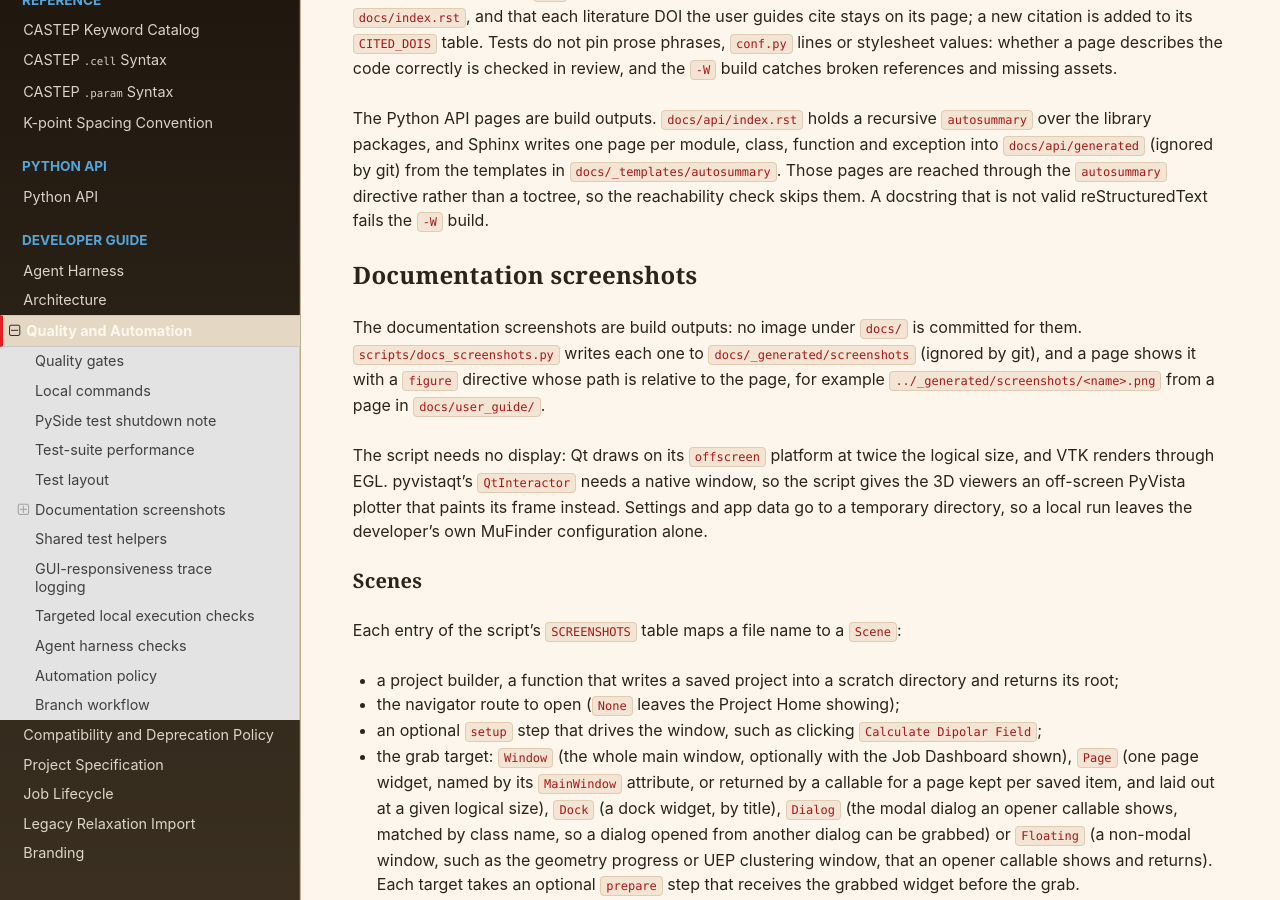
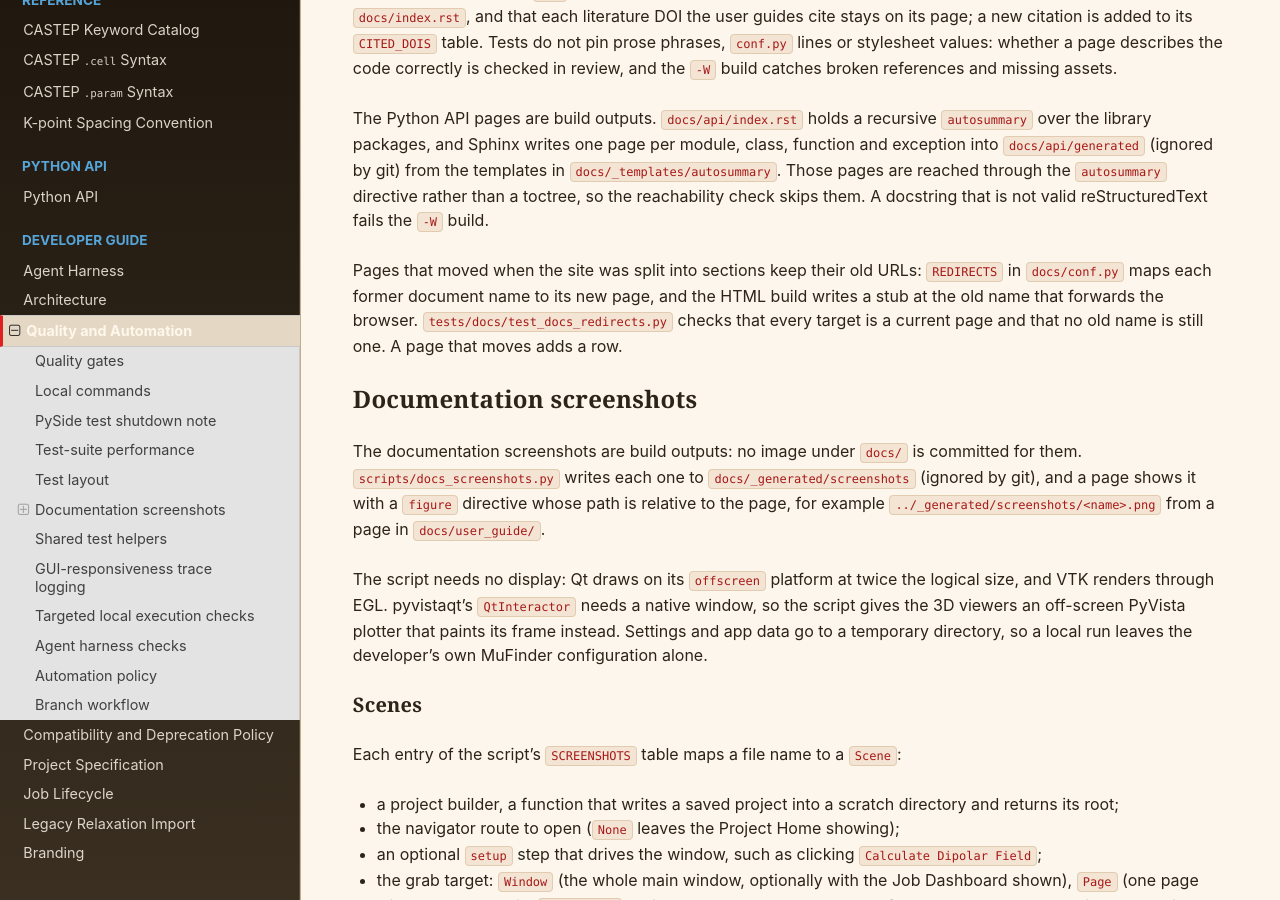
Before and after one commit to BenHuddart/mufinder, a Sphinx documentation site: the page built from docs/quality_and_automation.rst, in a window 1280 px wide and 900 px high, scrolled down 2558 px. Built offline with Sphinx 7.4.7 and the Read the Docs theme 3.1.0, drawn with Linux system fonts in a browser that asks for light colours.

Commit message:
docs: keep the old URLs of moved pages working
The HTML build writes a redirect stub at each former document name
listed in REDIRECTS in docs/conf.py, forwarding bookmarks and inbound
links to the page's new location under user_guide/ or api/. A test
checks that every target is a current page and no old name still is.

Co-Authored-By: Claude Fable 5.1 <noreply@anthropic.com>

```diff
--- a/docs/conf.py
+++ b/docs/conf.py
@@ -37,3 +37,52 @@ html_css_files = ["mufinder-docs.css"]
 html_theme_options = {
     "style_nav_header_background": "#2C2418",
 }
+
+# Pages that moved when the site was split into audience sections. The old
+# document names stay reachable: ``build-finished`` writes a stub at each old
+# name that forwards the browser to the new page, so bookmarks and inbound
+# links keep working. ``tests/docs/test_docs_redirects.py`` checks the table.
+REDIRECTS: dict[str, str] = {
+    "api": "api/index",
+    "implemented_functionality": "user_guide/overview",
+    "project_home": "user_guide/project_home",
+    "host_structure": "user_guide/host_structure",
+    "supercells": "user_guide/supercells",
+    "convergence_testing": "user_guide/convergence_testing",
+    "comparison_table": "user_guide/comparison_table",
+    "uep_workflow": "user_guide/uep_workflow",
+    "site_generation": "user_guide/site_generation",
+    "structural_relaxation_analysis": "user_guide/structural_relaxation_analysis",
+    "magnetic_fields": "user_guide/magnetic_fields",
+    "quantum_corrections": "user_guide/quantum_corrections",
+    "energy_barriers": "user_guide/energy_barriers",
+    "journal": "user_guide/journal",
+}
+
+_REDIRECT_PAGE = """<!DOCTYPE html>
+<html lang="en">
+<head>
+<meta charset="utf-8">
+<meta http-equiv="refresh" content="0; url={target}">
+<link rel="canonical" href="{target}">
+<title>Redirecting to {target}</title>
+</head>
+<body>
+<p>This page has moved to <a href="{target}">{target}</a>.</p>
+</body>
+</html>
+"""
+
+
+def _write_redirects(app, exception) -> None:
+    if exception is not None or app.builder.name != "html":
+        return
+    outdir = Path(app.outdir)
+    for old, new in REDIRECTS.items():
+        target = f"{new}.html"
+        (outdir / f"{old}.html").write_text(_REDIRECT_PAGE.format(target=target), encoding="utf-8")
+
+
+def setup(app):
+    app.connect("build-finished", _write_redirects)
+    return {"parallel_read_safe": True, "parallel_write_safe": True}
--- a/docs/quality_and_automation.rst
+++ b/docs/quality_and_automation.rst
@@ -144,6 +144,12 @@ git) from the templates in ``docs/_templates/autosummary``. Those pages are
 reached through the ``autosummary`` directive rather than a toctree, so the
 reachability check skips them. A docstring that is not valid reStructuredText
 fails the ``-W`` build.
+
+Pages that moved when the site was split into sections keep their old URLs:
+``REDIRECTS`` in ``docs/conf.py`` maps each former document name to its new
+page, and the HTML build writes a stub at the old name that forwards the
+browser. ``tests/docs/test_docs_redirects.py`` checks that every target is a
+current page and that no old name is still one. A page that moves adds a row.
 
 Documentation screenshots
 -------------------------
```
Also changed, not shown: 1 other file.
